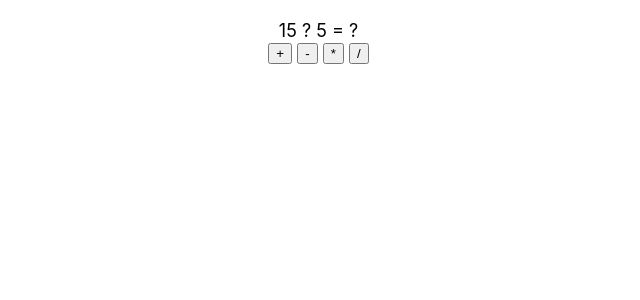
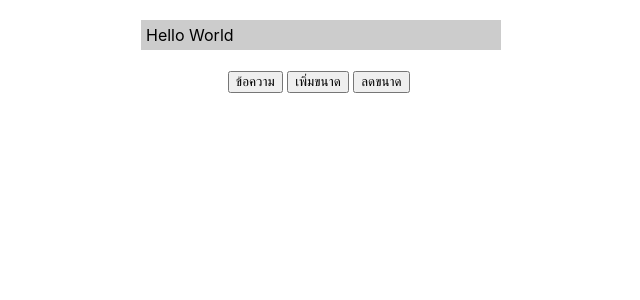
Before and after one commit to Niruthub/app1, a React (Create React App) app: page / in a window 1280 px wide. Shown: the top 300 px of the page, without its empty margins (319-959 px from the left). Built offline with nearby package versions, Linux system fonts and the light colour scheme.

Commit message:
create refs-array.js and state-func.js
และแก้ไข App.js

```diff
--- a/src/App.js
+++ b/src/App.js
@@ -1,9 +1,11 @@
 import React from 'react'
-import RefsFunc from './refs-func'
+// import RefsArray from './refs-array'
+// import RefsFunc from './refs-func'
 // import { EventData2 } from './event-data'
+import MessageBox from './state-func'
 
 
 
 export default function App(){
-  return <RefsFunc/>
+  return <MessageBox/>
 }
--- /dev/null
+++ b/src/refs-array.js
@@ -0,0 +1,47 @@
+import React from "react";
+
+export default function RefsArray(){
+    const table = React.useRef()
+    const tr = React.useRef([])
+
+    const data = [
+        ['JavaScript',100],
+        ['React',150],
+        ['React Native',180],
+        ['Node.js',200],
+        ['VS Code',120]
+    ]
+
+    const onClickButton = (i) => {
+        const index =  tr.current[i].rowIndex   // ดูว่าที่กดคือ index อะไร
+        table.current.deleteRow(index)
+    }
+
+    const onMouseOverRow = (i) => {
+        tr.current[i].style.backgroundColor = 'yellow'
+    }
+    const onMouseOutRow = (i) => {
+        tr.current[i].style.backgroundColor = 'white'
+    }
+    const tableStyle = {margin:'auto',marginTop:30}
+
+    return(
+        <table ref={table} border="1" cellPadding={5} style={tableStyle}>
+            <tr><th>Product</th><th>Price</th><th>Delete</th></tr>
+            {
+                data.map((item,i) =>{
+                    return(
+                        <tr ref={el => tr.current[i] = el}
+                            onMouseOver={() => onMouseOverRow(i)}
+                            onMouseOut={() => onMouseOutRow(i)}
+                        >
+                            <td>{item[0]}</td>
+                            <td>{item[1]}</td>
+                            <td><button onClick={()=> onClickButton(i)}>Delete</button></td>
+                        </tr>
+                    )
+                })
+            }
+        </table>
+    )
+}
--- /dev/null
+++ b/src/state-func.js
@@ -0,0 +1,36 @@
+import React from "react";
+
+export default function MessageBox(){
+    let[text,setText] = React.useState('Hello World')
+    let[size,setSize] = React.useState(16)
+
+    const onClickSetText = () => {
+        let t = prompt('กำหนดข้อความ')
+        if (t){
+            setText(t)
+        }
+    }
+
+    const onClickZoomIn = () => {
+        let newSize = size + 1
+        setSize(newSize)
+    }
+    let msgboxSyle = {
+        display: 'inline-block',
+        width:350,
+        fontSize: size,
+        backgroundColor: '#ccc',
+        padding: 5,
+        textAlign: 'left'
+    }
+
+    return(
+        <div style={{textAlign:'center',marginTop:20}}>
+            <div style={msgboxSyle}>{text}</div><br/><br/>
+            <button onClick={onClickSetText}>ข้อความ</button>&nbsp;
+            <button onClick={onClickZoomIn}>เพิ่มขนาด</button>&nbsp;
+            <button onClick={() => setSize(size - 1)}>ลดขนาด</button>&nbsp;
+
+        </div>
+    )
+}
```
